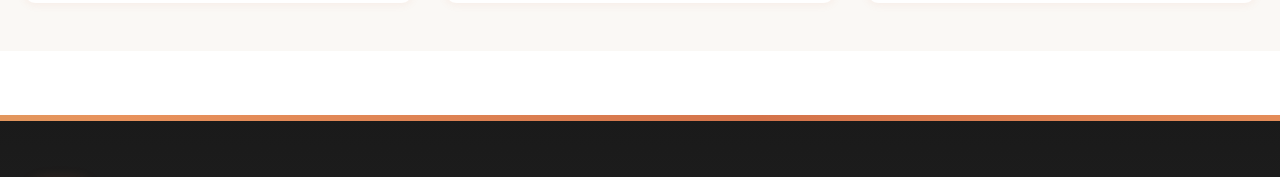
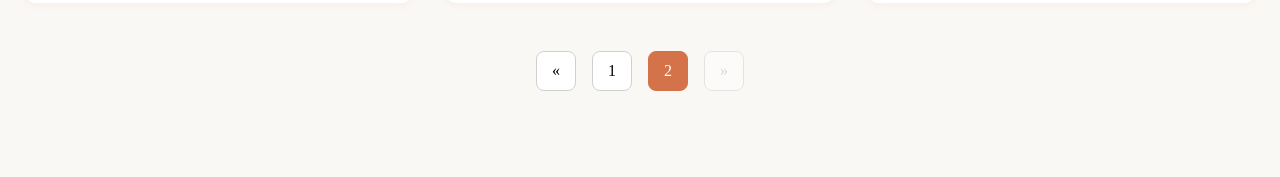
Before and after one commit to Vinhdev04/restaurant-management, a React (Vite) app in the folder frontend/: page /menu in a window 1280 px wide. Shown: the part 1718-1895 px from the top of the page. Built offline with nearby package versions, Linux system fonts and the light colour scheme.

Commit message:
feat: add skeleton loading, pagination, infinity scroll to menu and improve reservation UI

```diff
--- a/frontend/src/pages/Menu/MenuPage.jsx
+++ b/frontend/src/pages/Menu/MenuPage.jsx
@@ -1,12 +1,19 @@
-import React, { useState, useEffect } from 'react';
+import React, { useState, useEffect, useRef } from 'react';
 import styles from './MenuPage.module.scss';
 import { menuCategories, menuItems } from '@constants/menuContent';
 import { useParams, useNavigate } from 'react-router-dom';
+import SkeletonItem from './SkeletonItem';
 
 const MenuPage = () => {
   const { category } = useParams();
   const navigate = useNavigate();
   const [activeCategory, setActiveCategory] = useState('all');
+  const [loading, setLoading] = useState(true);
+  const [displayItems, setDisplayItems] = useState([]);
+  const [page, setPage] = useState(1);
+  const [hasMore, setHasMore] = useState(true);
+  const loaderRef = useRef(null);
+  const itemsPerPage = 6;
 
   // Map internal IDs to URL params for filter buttons
   const reverseCategoryMap = {
@@ -24,6 +31,7 @@ const MenuPage = () => {
     } else {
       navigate('/menu');
     }
+    setPage(1);
   };
 
   // Map URL params to internal category IDs
@@ -35,20 +43,54 @@ const MenuPage = () => {
   };
 
   useEffect(() => {
+    setLoading(true);
     if (category && categoryMap[category]) {
       setActiveCategory(categoryMap[category]);
     } else {
       setActiveCategory('all');
     }
+    setPage(1);
+
+    // Simulate initial fetch
+    const timer = setTimeout(() => {
+      setLoading(false);
+    }, 1000);
+    return () => clearTimeout(timer);
   }, [category]);
 
-  const filteredItems = activeCategory === 'all'
+  const allFilteredItems = activeCategory === 'all'
     ? menuItems
     : menuItems.filter(item => item.categoryId === activeCategory);
+
+  useEffect(() => {
+    const newItems = allFilteredItems.slice(0, page * itemsPerPage);
+    setDisplayItems(newItems);
+    setHasMore(newItems.length < allFilteredItems.length);
+  }, [page, activeCategory]);
+
+  // Infinite Scroll Logic
+  useEffect(() => {
+    const observer = new IntersectionObserver(
+      entries => {
+        if (entries[0].isIntersecting && hasMore && !loading) {
+          setPage(prev => prev + 1);
+        }
+      },
+      { threshold: 1.0 }
+    );
+
+    if (loaderRef.current) {
+      observer.observe(loaderRef.current);
+    }
+
+    return () => observer.disconnect();
+  }, [hasMore, loading]);
 
   const formatPrice = (price) => {
     return new Intl.NumberFormat('vi-VN', { style: 'currency', currency: 'VND' }).format(price);
   };
+
+  const totalPages = Math.ceil(allFilteredItems.length / itemsPerPage);
 
   return (
     <div className={styles.menuPage}>
@@ -59,19 +101,23 @@ const MenuPage = () => {
         </header>
 
         <section className={styles.filterSection}>
-          {menuCategories.map(category => (
+          {menuCategories.map(cat => (
             <button
-              key={category.id}
-              className={`${styles.filterBtn} ${activeCategory === category.id ? styles.active : ''}`}
-              onClick={() => handleFilterClick(category.id)}
+              key={cat.id}
+              className={`${styles.filterBtn} ${activeCategory === cat.id ? styles.active : ''}`}
+              onClick={() => handleFilterClick(cat.id)}
             >
-              {category.name}
+              {cat.name}
             </button>
           ))}
         </section>
 
         <div className={styles.menuGrid}>
-          {filteredItems.map(item => (
+          {loading ? (
+            // Show skeletons while initial loading
+            [...Array(6)].map((_, index) => <SkeletonItem key={index} />)
+          ) : (
+            displayItems.map(item => (
               <div key={item.id} className={styles.menuItem}>
                 <div className={styles.itemImage}>
                   <img src={item.image} alt={item.name} loading="lazy" />
@@ -83,8 +129,47 @@ const MenuPage = () => {
                   <button className={styles.orderBtn}>Đặt món ngay</button>
                 </div>
               </div>
+            ))
+          )}
+        </div>
+
+        {/* Pagination Controls */}
+        {!loading && allFilteredItems.length > itemsPerPage && (
+          <div className={styles.pagination}>
+            <button
+              className={styles.pageBtn}
+              disabled={page === 1}
+              onClick={() => setPage(prev => prev - 1)}
+            >
+              &laquo;
+            </button>
+            {[...Array(totalPages)].map((_, i) => (
+              <button
+                key={i + 1}
+                className={`${styles.pageBtn} ${page === i + 1 ? styles.active : ''}`}
+                onClick={() => setPage(i + 1)}
+              >
+                {i + 1}
+              </button>
             ))}
+            <button
+              className={styles.pageBtn}
+              disabled={page === totalPages}
+              onClick={() => setPage(prev => prev + 1)}
+            >
+              &raquo;
+            </button>
           </div>
+        )}
+
+        {/* Infinite Scroll Loader */}
+        {hasMore && !loading && (
+          <div ref={loaderRef} className={styles.loader}>
+            <div className={styles.dot}></div>
+            <div className={styles.dot}></div>
+            <div className={styles.dot}></div>
+          </div>
+        )}
       </div>
     </div>
   );
--- a/frontend/src/pages/Menu/MenuPage.module.scss
+++ b/frontend/src/pages/Menu/MenuPage.module.scss
@@ -155,6 +155,69 @@
   }
 }
 
+.pagination {
+  display: flex;
+  justify-content: center;
+  align-items: center;
+  gap: $spacing-sm;
+  margin-top: $spacing-xl;
+  padding-bottom: $spacing-xl;
+
+  .pageBtn {
+    width: 40px;
+    height: 40px;
+    display: flex;
+    justify-content: center;
+    align-items: center;
+    border: 1px solid $border-medium;
+    background-color: $bg-primary;
+    border-radius: $radius-md;
+    cursor: pointer;
+    transition: $transition-normal;
+    font-weight: 500;
+
+    &:hover:not(:disabled) {
+      border-color: $primary-terracotta;
+      color: $primary-terracotta;
+    }
+
+    &.active {
+      background-color: $primary-terracotta;
+      border-color: $primary-terracotta;
+      color: $text-light;
+    }
+
+    &:disabled {
+      opacity: 0.5;
+      cursor: not-allowed;
+    }
+  }
+}
+
+.loader {
+  display: flex;
+  justify-content: center;
+  padding: $spacing-xl 0;
+  width: 100%;
+
+  .dot {
+    width: 10px;
+    height: 10px;
+    background-color: $primary-terracotta;
+    border-radius: 50%;
+    margin: 0 5px;
+    animation: bounce 0.6s infinite alternate;
+
+    &:nth-child(2) { animation-delay: 0.2s; }
+    &:nth-child(3) { animation-delay: 0.4s; }
+  }
+}
+
+@keyframes bounce {
+  to { transform: translateY(-10px); }
+}
+
+
 @keyframes fadeIn {
   from { opacity: 0; transform: translateY(10px); }
   to { opacity: 1; transform: translateY(0); }
--- /dev/null
+++ b/frontend/src/pages/Menu/SkeletonItem.jsx
@@ -0,0 +1,18 @@
+import React from 'react';
+import styles from './SkeletonItem.module.scss';
+
+const SkeletonItem = () => {
+  return (
+    <div className={styles.skeletonItem}>
+      <div className={styles.skeletonImage}></div>
+      <div className={styles.skeletonContent}>
+        <div className={styles.skeletonTitle}></div>
+        <div className={styles.skeletonText}></div>
+        <div className={styles.skeletonText}></div>
+        <div className={styles.skeletonButton}></div>
+      </div>
+    </div>
+  );
+};
+
+export default SkeletonItem;
--- /dev/null
+++ b/frontend/src/pages/Menu/SkeletonItem.module.scss
@@ -0,0 +1,61 @@
+@import "@assets/styles/css/variable.module.scss";
+
+.skeletonItem {
+  background-color: $bg-primary;
+  border-radius: $radius-lg;
+  overflow: hidden;
+  box-shadow: $shadow-sm;
+  display: flex;
+  flex-direction: column;
+}
+
+.skeletonImage {
+  height: 220px;
+  background: linear-gradient(90deg, $border-light 25%, $bg-secondary 50%, $border-light 75%);
+  background-size: 200% 100%;
+  animation: loading 1.5s infinite;
+}
+
+.skeletonContent {
+  padding: $spacing-md;
+  display: flex;
+  flex-direction: column;
+  gap: $spacing-sm;
+}
+
+.skeletonTitle {
+  height: 24px;
+  width: 70%;
+  background: linear-gradient(90deg, $border-light 25%, $bg-secondary 50%, $border-light 75%);
+  background-size: 200% 100%;
+  animation: loading 1.5s infinite;
+  border-radius: $radius-sm;
+}
+
+.skeletonText {
+  height: 16px;
+  width: 100%;
+  background: linear-gradient(90deg, $border-light 25%, $bg-secondary 50%, $border-light 75%);
+  background-size: 200% 100%;
+  animation: loading 1.5s infinite;
+  border-radius: $radius-sm;
+
+  &:last-child {
+    width: 40%;
+  }
+}
+
+.skeletonButton {
+  height: 40px;
+  width: 100%;
+  background: linear-gradient(90deg, $border-light 25%, $bg-secondary 50%, $border-light 75%);
+  background-size: 200% 100%;
+  animation: loading 1.5s infinite;
+  border-radius: $radius-md;
+  margin-top: $spacing-sm;
+}
+
+@keyframes loading {
+  0% { background-position: 200% 0; }
+  100% { background-position: -200% 0; }
+}
--- a/frontend/src/pages/Reservation/ReservationPage.module.scss
+++ b/frontend/src/pages/Reservation/ReservationPage.module.scss
@@ -2,40 +2,89 @@
 
 .reservationPage {
   padding: $spacing-xl 0;
-  background-color: $bg-secondary;
+  background: linear-gradient(135deg, $bg-secondary 0%, #fff 100%);
   min-height: 100vh;
+  display: flex;
+  align-items: center;
 }
 
 .container {
-  max-width: 800px;
+  max-width: 1000px;
   margin: 0 auto;
   padding: 0 $spacing-md;
+  width: 100%;
 }
 
-.header {
-  text-align: center;
-  margin-bottom: $spacing-xl;
+.reservationCard {
+  background-color: $bg-primary;
+  border-radius: $radius-xl;
+  box-shadow: $shadow-lg;
+  overflow: hidden;
+  display: grid;
+  grid-template-columns: 1fr 1.5fr;
+  min-height: 600px;
 
-  h1 {
+  @media (max-width: $breakpoint-md) {
+    grid-template-columns: 1fr;
+  }
+}
+
+.infoSection {
+  background-color: $primary-terracotta;
+  color: $text-light;
+  padding: $spacing-xl;
+  display: flex;
+  flex-direction: column;
+  justify-content: center;
+  position: relative;
+  overflow: hidden;
+
+  &::before {
+    content: '';
+    position: absolute;
+    top: -20%;
+    right: -20%;
+    width: 300px;
+    height: 300px;
+    background: rgba($text-light, 0.1);
+    border-radius: 50%;
+  }
+
+  h2 {
     font-family: $font-heading;
     font-size: $fs-3xl;
-    color: $primary-terracotta;
-    margin-bottom: $spacing-sm;
-    text-transform: uppercase;
+    margin-bottom: $spacing-md;
+    position: relative;
   }
 
   p {
-    color: $text-secondary;
     font-size: $fs-md;
+    line-height: 1.6;
+    margin-bottom: $spacing-xl;
+    opacity: 0.9;
+  }
+
+  .contactInfo {
+    display: flex;
+    flex-direction: column;
+    gap: $spacing-md;
+
+    .infoItem {
+      display: flex;
+      align-items: center;
+      gap: $spacing-sm;
+      font-size: $fs-base;
+
+      i { font-style: normal; font-size: 1.2rem; }
+    }
   }
 }
 
+.formSection {
+  padding: $spacing-xl;
+}
+
 .reservationForm {
-  background-color: $bg-primary;
-  padding: $spacing-xl;
-  border-radius: $radius-lg;
-  box-shadow: $shadow-lg;
-
   .formGroup {
     margin-bottom: $spacing-md;
 
@@ -44,26 +93,31 @@
       margin-bottom: $spacing-xs;
       font-weight: 600;
       color: $text-primary;
+      font-size: $fs-sm;
+      text-transform: uppercase;
+      letter-spacing: 1px;
     }
 
     input, select, textarea {
       width: 100%;
       padding: $spacing-sm;
-      border: 1px solid $border-medium;
+      border: 1px solid $border-light;
       border-radius: $radius-md;
       font-family: $font-body;
       font-size: $fs-base;
       transition: $transition-normal;
+      background-color: $bg-secondary;
 
       &:focus {
         outline: none;
         border-color: $primary-terracotta;
-        box-shadow: 0 0 0 2px rgba($primary-terracotta, 0.1);
+        background-color: $bg-primary;
+        box-shadow: 0 4px 12px rgba($primary-terracotta, 0.1);
       }
     }
 
     textarea {
-      min-height: 120px;
+      min-height: 100px;
       resize: vertical;
     }
   }
@@ -87,13 +141,20 @@
     transition: $transition-normal;
     text-transform: uppercase;
     margin-top: $spacing-sm;
+    letter-spacing: 2px;
 
     &:hover {
       background-color: darken($primary-terracotta, 10%);
       transform: translateY(-2px);
+      box-shadow: $shadow-md;
+    }
+
+    &:active {
+      transform: translateY(0);
     }
   }
 }
+
 
 @media (max-width: $breakpoint-sm) {
   .formRow {
```
Also changed, not shown: frontend/src/pages/Reservation/ReservationPage.jsx (+27 -4 lines). Lines whose indentation alone changed are shown as unchanged.
